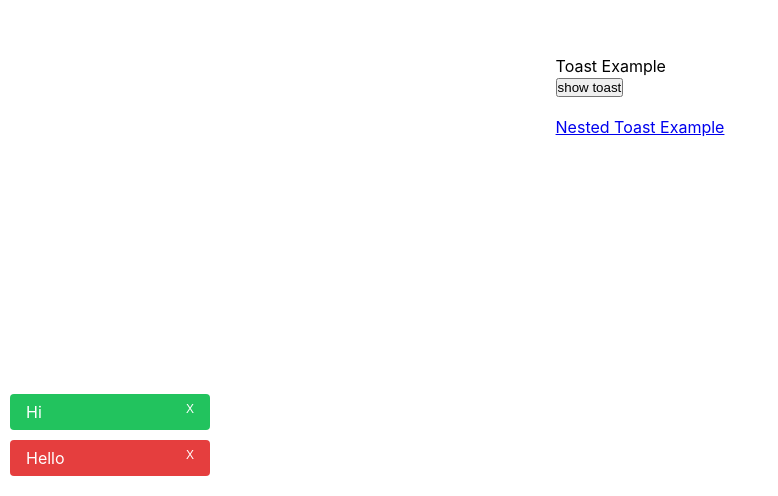
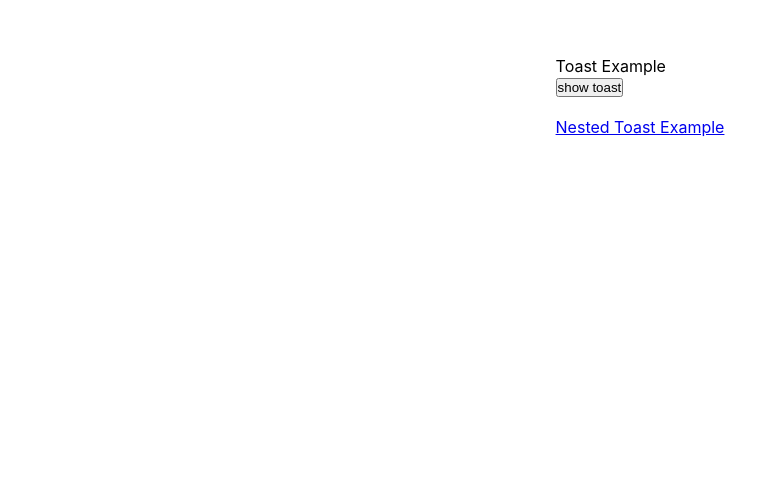
Before and after one commit to BagchiMB/react-toast-trial, a React (Create React App) app: page / in a window 1280 px wide. Shown: the part 304-800 px from the top of the page, without its empty margins (0-778 px from the left). Built offline with nearby package versions, Linux system fonts and the light colour scheme.

Commit message:
feat: auto removal

```diff
--- a/src/components/toast/toast-container/ToastContainer.tsx
+++ b/src/components/toast/toast-container/ToastContainer.tsx
@@ -9,8 +9,9 @@ import Toast, { ToastProps } from "../toast/Toast";
 
 interface ToastContainerProps {
   position: "top-right" | "top-left" | "bottom-right" | "bottom-left";
+  delayInMs?: number;
 }
-const ToastContainer = ({ position }: ToastContainerProps) => {
+const ToastContainer = ({ position, delayInMs }: ToastContainerProps) => {
   const [toastList, setToastList] = useState<ToastProps[]>([
     { id: uuid(), content: "Hi", type: "success" },
     { id: uuid(), content: "Hello", type: "error" },
@@ -29,6 +30,7 @@ const ToastContainer = ({ position }: ToastContainerProps) => {
           type={toast.type}
           id={toast.id}
           removeToast={removeToast}
+          delayInMs={delayInMs}
         />
       ))}
     </div>
--- a/src/components/toast/toast/Toast.tsx
+++ b/src/components/toast/toast/Toast.tsx
@@ -1,4 +1,4 @@
-import { useRef } from "react";
+import { useCallback, useEffect, useRef } from "react";
 
 // Styles
 import "./Toast.css";
@@ -11,22 +11,39 @@ export interface ToastProps {
 
 interface ToastComponentProps extends ToastProps {
   removeToast: (id: string) => void;
+  delayInMs?: number;
 }
 
-const Toast = ({ id, content, type, removeToast }: ToastComponentProps) => {
+const Toast = ({
+  id,
+  content,
+  type,
+  removeToast,
+  delayInMs,
+}: ToastComponentProps) => {
   const toastRef = useRef<HTMLDivElement>(null);
 
-  const handleCrossClick = () => {
+  const closeToast = useCallback(() => {
     toastRef.current?.classList.add("remove-toast");
     setTimeout(() => {
       removeToast(id);
     }, 300);
-  };
+  }, [id, removeToast]);
+
+  useEffect(() => {
+    if (delayInMs) {
+      const timer = setTimeout(() => {
+        closeToast();
+      }, delayInMs);
+
+      return () => clearInterval(timer);
+    }
+  }, [delayInMs, closeToast]);
 
   return (
     <div className={`toast ${type}`} ref={toastRef}>
       <p>{content}</p>
-      <button type="button" onClick={handleCrossClick}>
+      <button type="button" onClick={closeToast}>
         X
       </button>
     </div>
--- a/src/index.tsx
+++ b/src/index.tsx
@@ -12,7 +12,7 @@ import ToastContainer from "./components/toast/toast-container/ToastContainer";
 ReactDOM.render(
   <React.StrictMode>
     <BrowserRouter>
-      <ToastContainer position="bottom-left" />
+      <ToastContainer position="bottom-left" delayInMs={5000} />
       <App />
     </BrowserRouter>
   </React.StrictMode>,
```
